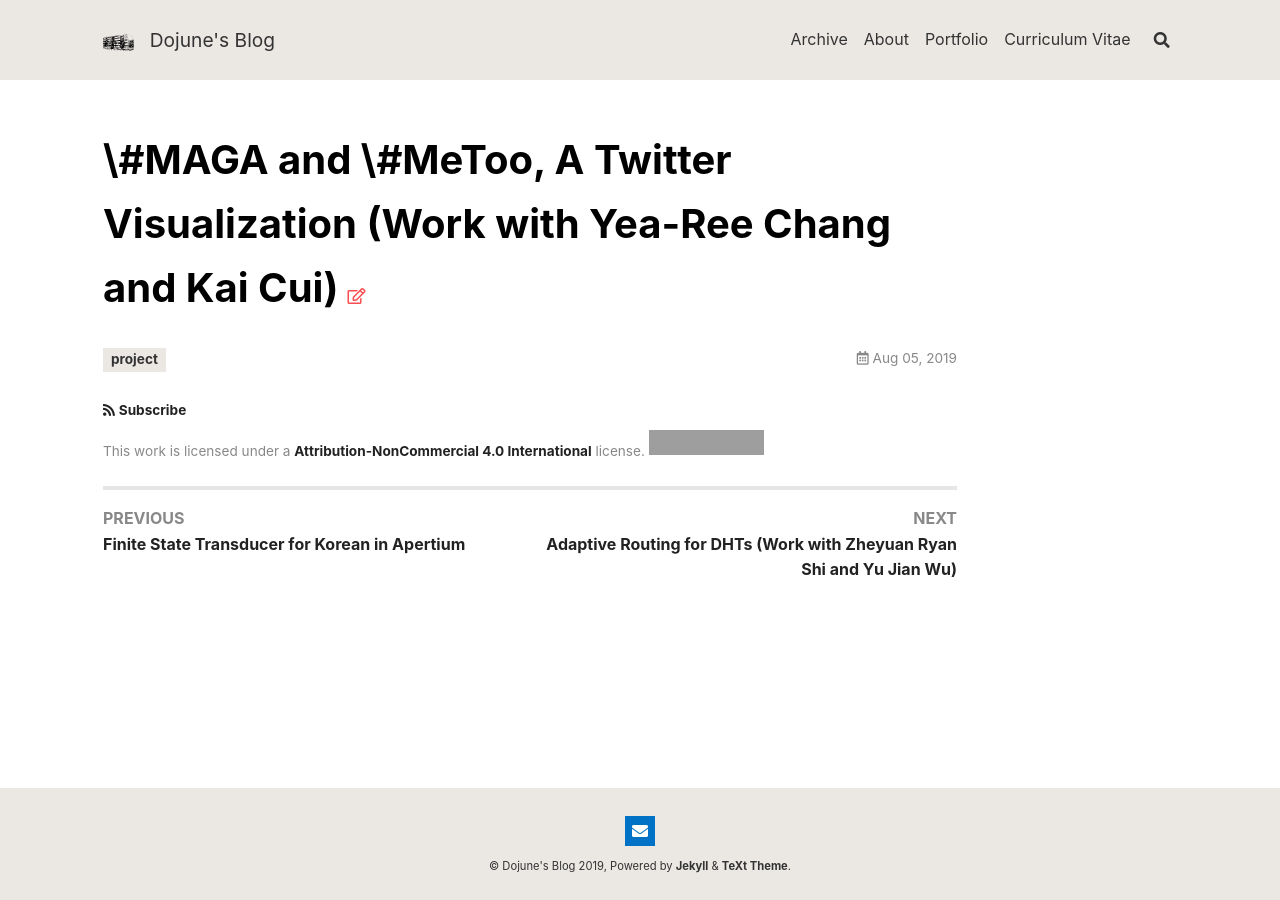
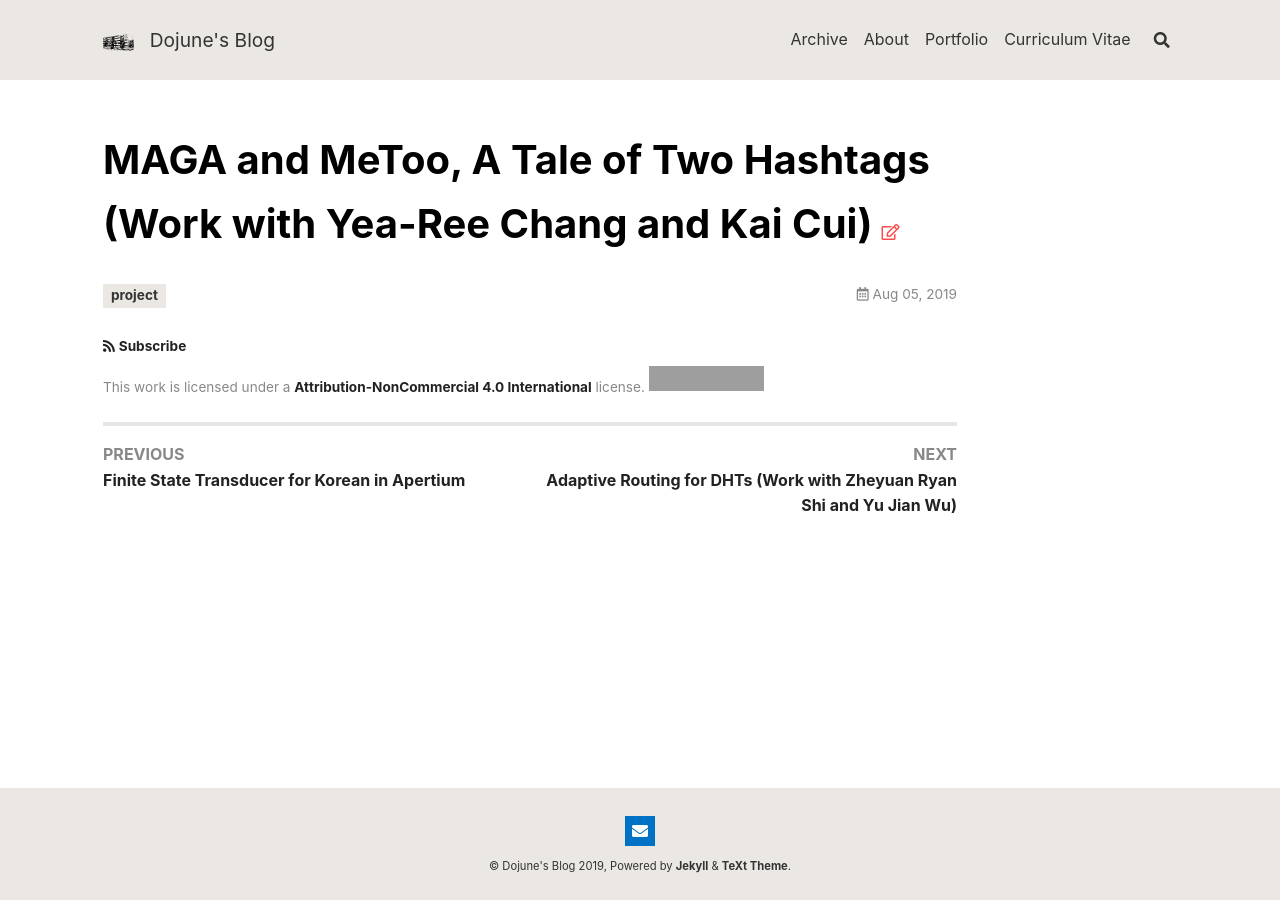
Before and after one commit to mindojune/mindojune.github.io, a Jekyll site: the page built from _posts/2019-08-05-06VIZ.md, in a window 1280 px wide. Built offline with Jekyll 4.4.1, drawn with Linux system fonts in a browser that asks for light colours; nearby versions of some CDN libraries; comment, search, counter and statistics services are not loaded; grey boxes are pictures that could not be loaded.

Commit message:
Update 2019-08-05-06VIZ.md

```diff
--- a/_posts/2019-08-05-06VIZ.md
+++ b/_posts/2019-08-05-06VIZ.md
@@ -1,6 +1,6 @@
 ---
 layout: article
-title: \#MAGA and \#MeToo, A Twitter Visualization (Work with Yea-Ree Chang and Kai Cui)
+title: MAGA and MeToo, A Tale of Two Hashtags (Work with Yea-Ree Chang and Kai Cui)
 tags:
   - project
 comment: true
```
